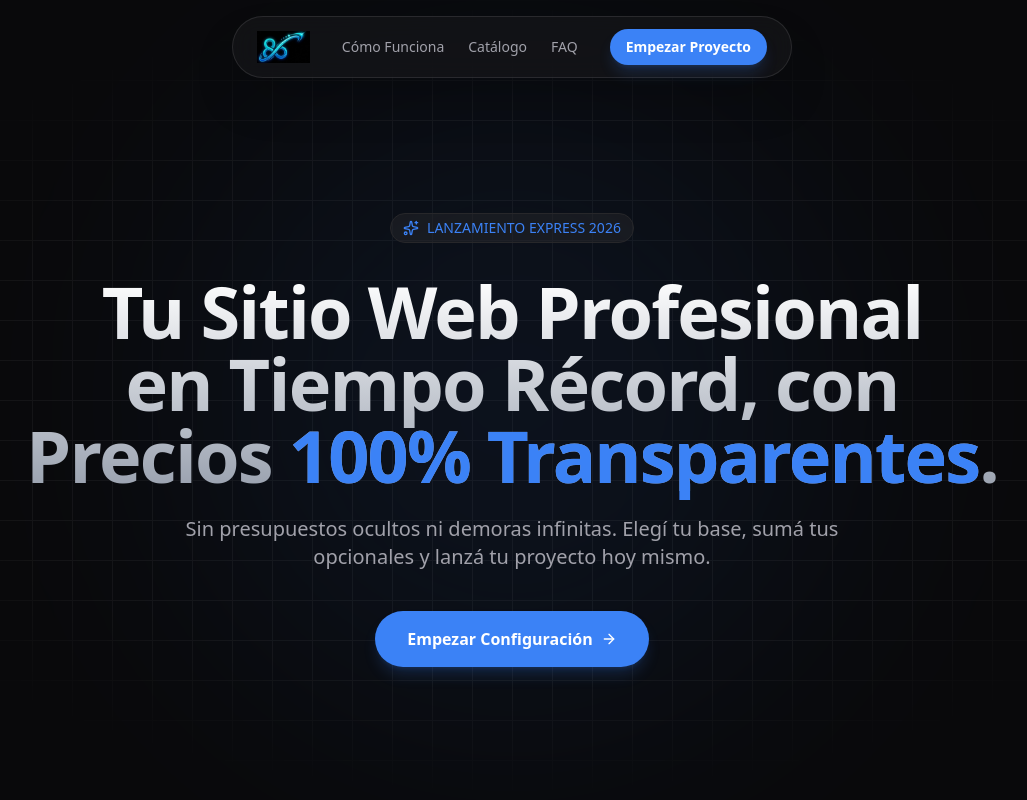
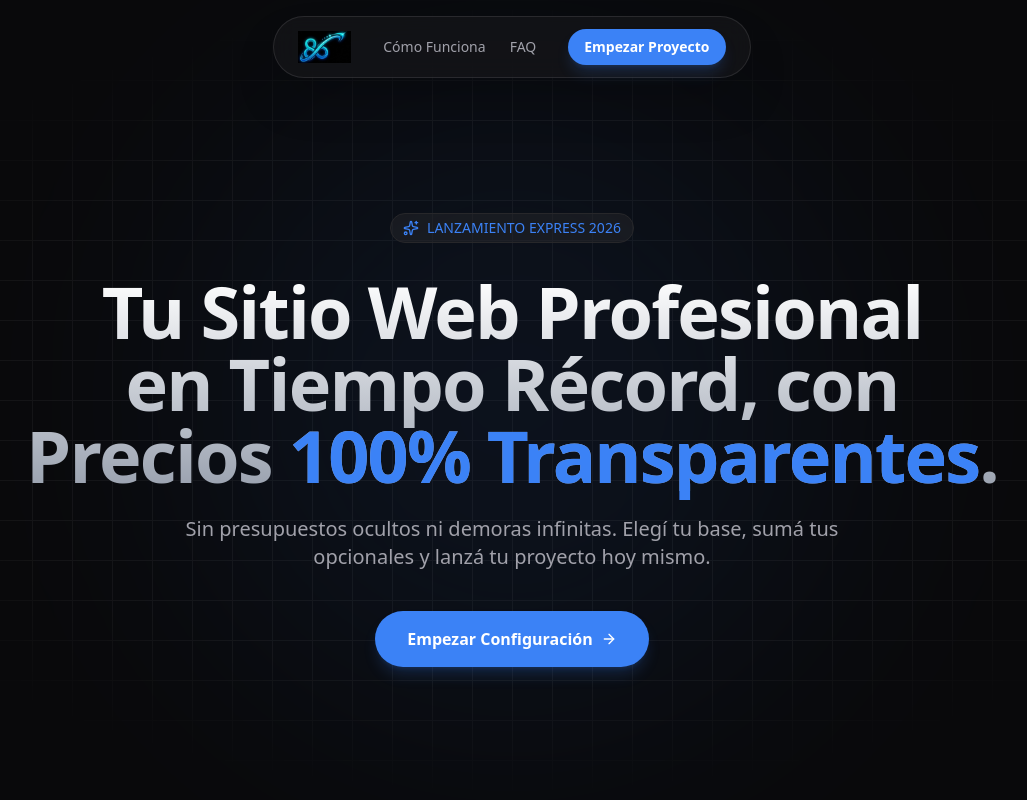
Before and after one commit to Tucanoide/webeasy, a Next.js app: page / in a window 1280 px wide. Shown: the top 800 px of the page, without its empty margins (128-1155 px from the left). Built offline with nearby package versions, Linux system fonts and the light colour scheme.

Commit message:
Completely removed Catalog option from UI for a more focused user experience

```diff
--- a/src/components/sections/Navbar.tsx
+++ b/src/components/sections/Navbar.tsx
@@ -27,9 +27,6 @@ export default function Navbar() {
           <button onClick={() => scrollTo("como-funciona")} className="hover:text-foreground transition-colors">
             Cómo Funciona
           </button>
-          <button className="hover:text-foreground transition-colors">
-            Catálogo
-          </button>
           <button onClick={() => scrollTo("faq")} className="hover:text-foreground transition-colors">
             FAQ
           </button>
```
